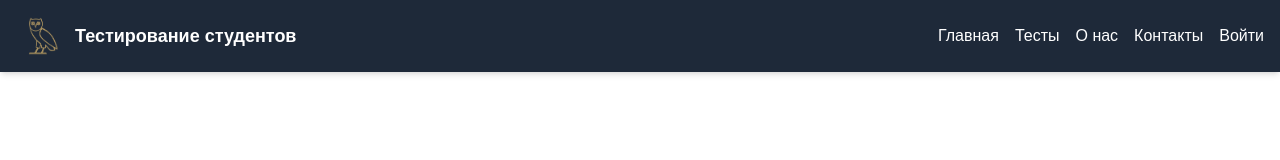
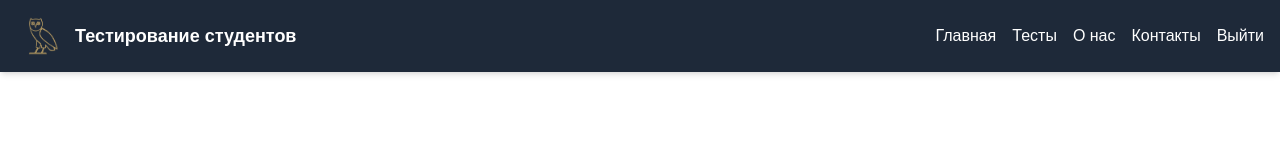
Before and after one commit to D-Muscipula/LearnTestCoursework, a Next.js app in the folder Frontend/: page / in a window 1280 px wide. Shown: the top 160 px of the page. Built offline with nearby package versions, Linux system fonts and the light colour scheme; sample sign-in values are in the browser's storage.

Commit message:
redirect

```diff
--- a/Frontend/app/components/Header.tsx
+++ b/Frontend/app/components/Header.tsx
@@ -1,8 +1,18 @@
+'use client';
 
 import React from 'react';
 import Link from 'next/link';
+import { useRouter } from 'next/navigation';
 
 const Header: React.FC = () => {
+  const router = useRouter();
+  const isLoggedIn = typeof window !== 'undefined' && localStorage.getItem('token');
+
+  const handleLogout = () => {
+    localStorage.removeItem('token');
+    router.push('/login');
+  };
+
   return (
     <header className="w-full bg-gray-800 text-white p-4 shadow-md">
       <div className="container mx-auto flex justify-between items-center">
@@ -30,9 +40,18 @@ const Header: React.FC = () => {
             Контакты
           </Link>
 
-          <Link href="/login" className="hover:text-gray-400">
-            Войти
-          </Link>
+          {isLoggedIn ? (
+            <button
+              onClick={handleLogout}
+              className="hover:text-gray-400"
+            >
+              Выйти
+            </button>
+          ) : (
+            <Link href="/login" className="hover:text-gray-400">
+              Войти
+            </Link>
+          )}
         </nav>
       </div>
     </header>
--- a/Frontend/app/components/ProtectedRoute.tsx
+++ b/Frontend/app/components/ProtectedRoute.tsx
@@ -11,7 +11,7 @@ export default function ProtectedRoute({ children }: { children: React.ReactNode
   const [loading, setLoading] = useState(true);
 
   useEffect(() => {
-    const token = localStorage.getItem('token');
+    const token = typeof window !== 'undefined' ? localStorage.getItem('token') : null;
     const isPublicPath = PUBLIC_PATHS.includes(pathname);
 
     if (!token && !isPublicPath) {
--- a/Frontend/app/register/page.tsx
+++ b/Frontend/app/register/page.tsx
@@ -52,7 +52,6 @@ export default function RegisterPage() {
 
   return (
     <div className="min-h-screen flex flex-col">
-      <Header />
       <main className="flex-grow bg-gray-100 flex items-center justify-center p-4">
         <div className="w-full max-w-md bg-white rounded-lg shadow-md p-8">
           <h2 className="text-2xl font-bold text-center mb-6">Регистрация</h2>
@@ -118,7 +117,6 @@ export default function RegisterPage() {
           </div>
         </div>
       </main>
-      <Footer />
     </div>
   );
 }
```
